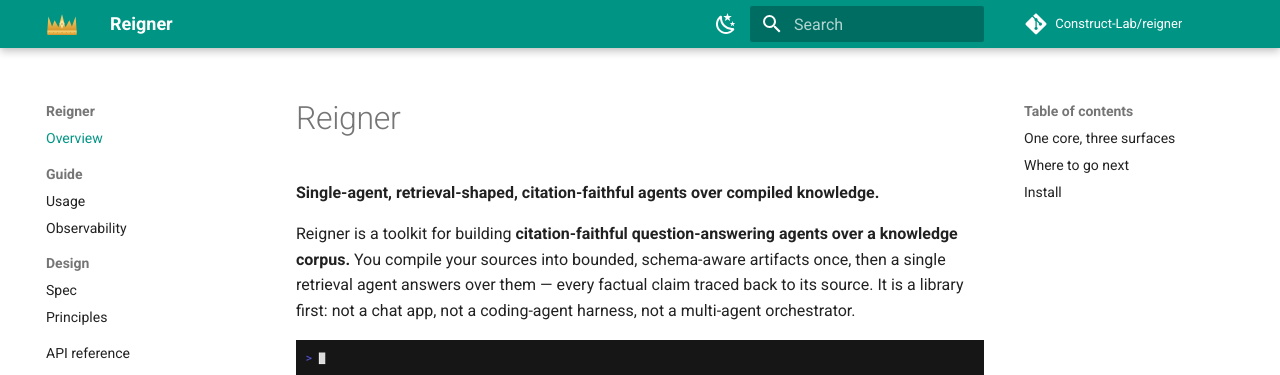
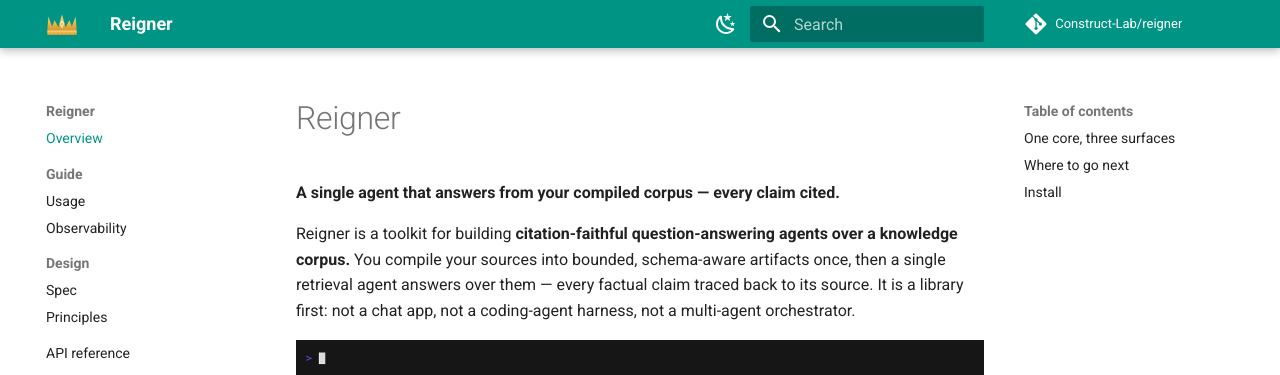
Before and after one commit to Construct-Lab/reigner, an MkDocs documentation site: the page built from docs/index.md, in a window 1280 px wide and 900 px high. Shown: the top 375 px of the window. Built offline with MkDocs 1.6.1 and Material for MkDocs 9.7.7, drawn with Linux system fonts in a browser that asks for light colours; comment, search, counter and statistics services are not loaded.

Commit message:
docs: replace retrieval-shaped tagline with plain-English wording

```diff
--- a/docs/index.md
+++ b/docs/index.md
@@ -1,6 +1,6 @@
 # Reigner
 
-**Single-agent, retrieval-shaped, citation-faithful agents over compiled knowledge.**
+**A single agent that answers from your compiled corpus — every claim cited.**
 
 Reigner is a toolkit for building **citation-faithful question-answering agents over a
 knowledge corpus.** You compile your sources into bounded, schema-aware artifacts once,
--- a/mkdocs.yml
+++ b/mkdocs.yml
@@ -1,5 +1,5 @@
 site_name: Reigner
-site_description: Single-agent, retrieval-shaped, citation-faithful agents over compiled knowledge.
+site_description: A single agent that answers from your compiled corpus — every claim cited.
 site_url: https://construct-lab.github.io/reigner/
 repo_url: https://github.com/Construct-Lab/reigner
 repo_name: Construct-Lab/reigner
--- a/pyproject.toml
+++ b/pyproject.toml
@@ -5,7 +5,7 @@
 [project]
 name = "reigner"
 version = "0.7.0"
-description = "Single-agent, retrieval-shaped, citation-faithful agents over compiled knowledge."
+description = "A single agent that answers from your compiled corpus — every claim cited."
 readme = "README.md"
 requires-python = ">=3.12"
 license = { text = "MIT" }
```
Also changed, not shown: README.md (+1 -1 lines).
